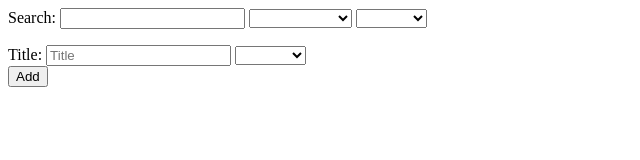
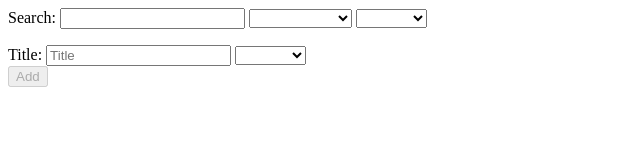
Before and after one commit to renatus/App, a plain HTML site: page index.html in a window 1280 px wide. Shown: the full height of the page, 0-640 px from the left. Drawn offline with Linux system fonts and the light colour scheme.

Commit message:
Finalize IndexedDB support

```diff
--- a/index.html
+++ b/index.html
@@ -62,7 +62,7 @@
             <option value="ru">Russian</option>
         </select>
         <br/>
-        <button class="btn" type="submit">Add</button>
+        <button class="btn" type="submit" ng-disabled="addActivity.$invalid">Add</button>
     </form>
 
 
```
